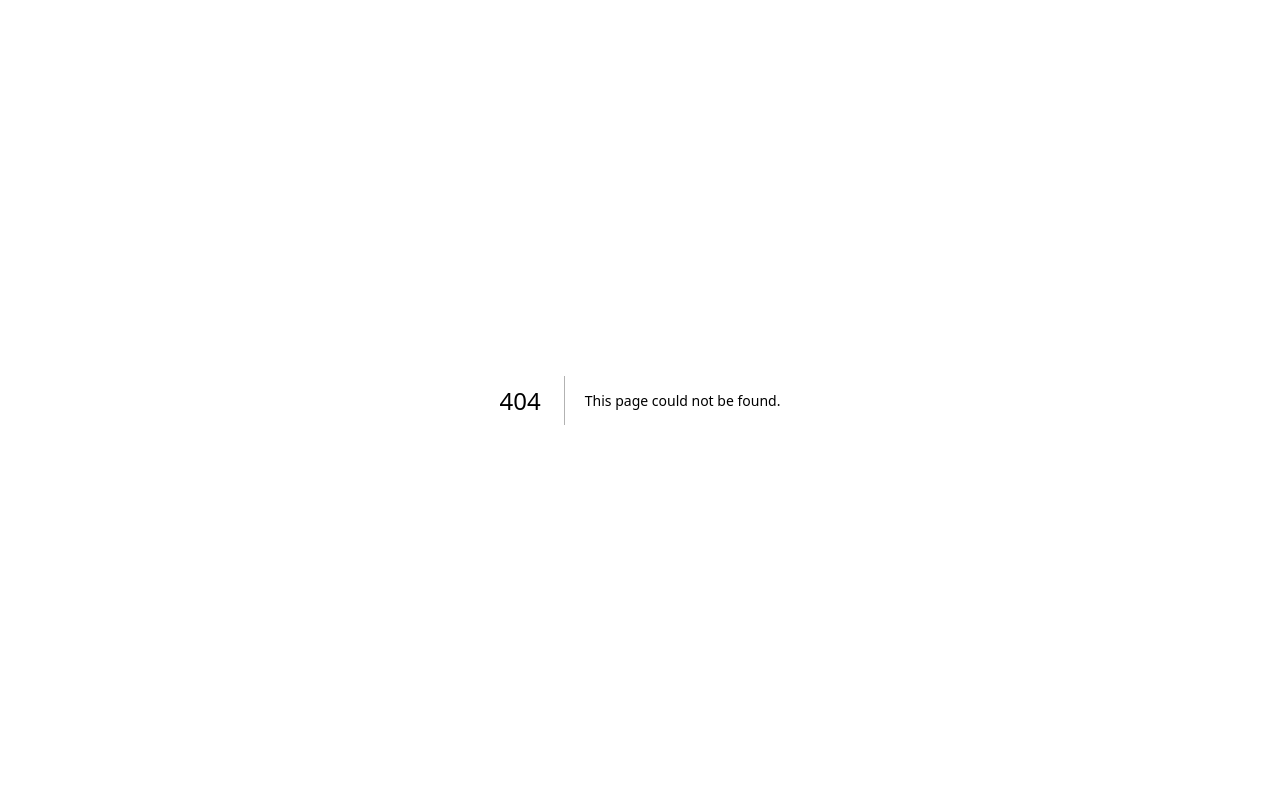
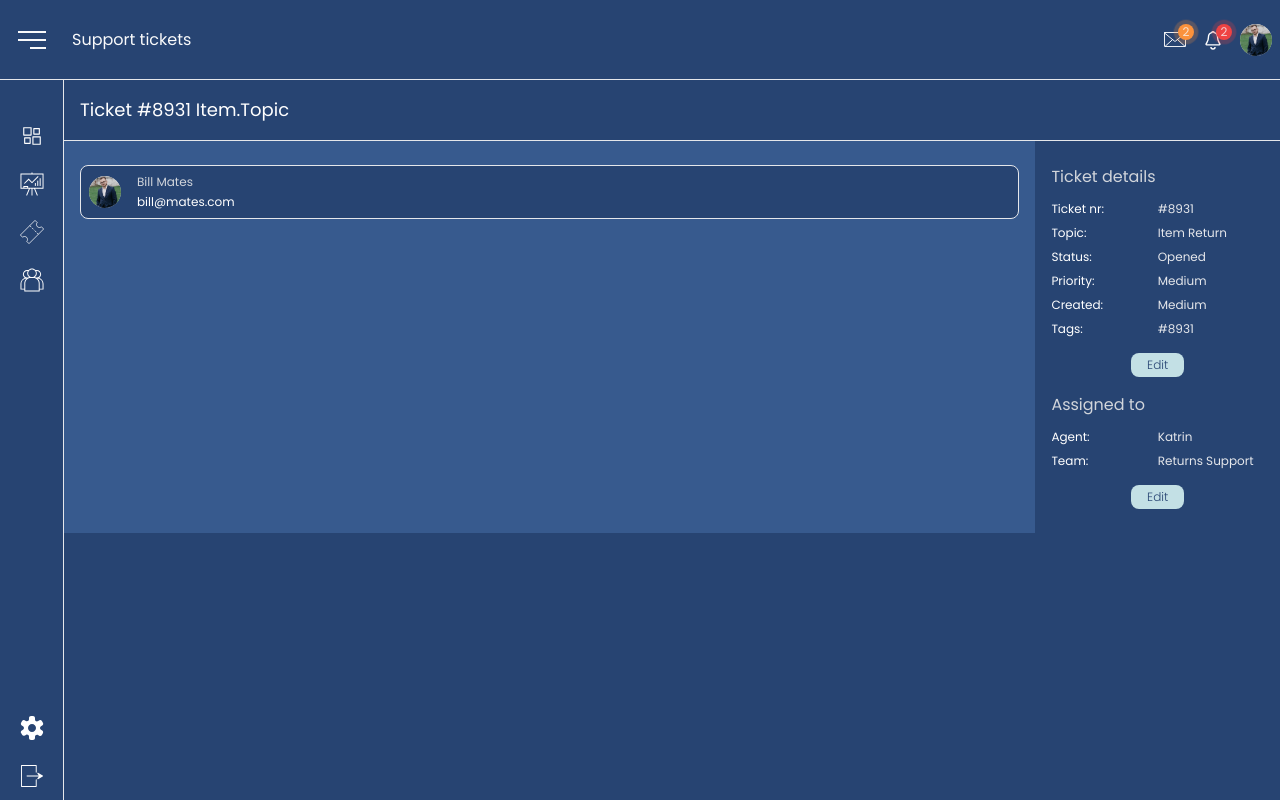
Before and after one commit to manawara/support-tikets-system, a Next.js app: page /tickets/1 in a window 1280 px wide. Before the commit this address had no page. Built offline with nearby package versions, Linux system fonts and the light colour scheme.

Commit message:
Create AssignUser, Card, Message,TicketDetails,FilterTicket and dynamic page ticket

```diff
--- /dev/null
+++ b/app/(dashboard)/tickets/[id]/page.tsx
@@ -0,0 +1,25 @@
+import TicketDetails from '@/components/TicketDetails'
+import AssignUser from '@/components/AssignUser'
+import Card from '@/components/Card'
+import Message from '@/components/Message'
+
+const DetailTicketPage = ({ item }) => {
+  return (
+    <div className="bg-darkBlue  min-h-[calc(100vh-5rem)]">
+      <div className="p-4 border-b border-solid">
+        <h2 className="text-lg capitalize">Ticket #8931 item.topic</h2>
+      </div>
+      <div className="flex flex-col sm:flex-row">
+        <div className="w-full flex gap-4  px-4 py-6 text-xs bg-lightBlue">
+          <Message />
+        </div>
+        <div className="w-[300px] px-4 py-2 ">
+          <TicketDetails title="Ticket details" />
+          <AssignUser title="Assigned to" />
+        </div>
+      </div>
+    </div>
+  )
+}
+
+export default DetailTicketPage
--- /dev/null
+++ b/components/AssignUser.tsx
@@ -0,0 +1,22 @@
+import React from 'react'
+
+const AssignUser = ({ title }) => {
+  return (
+    <div className="flex flex-col my-4">
+      <span className="flex justify-between text-gray-300">{title}</span>
+      <ul className="flex flex-col gap-2 mt-3 text-xs">
+        <li className="grid grid-cols-2">
+          Agent: <span className="text-gray-200">Katrin</span>
+        </li>
+        <li className="grid grid-cols-2">
+          Team: <span className="text-gray-200">Returns Support</span>
+        </li>
+      </ul>
+      <button className="mt-4 font-thin text-xs py-1 px-4 bg-babyBlue self-center rounded-lg text-darkBlue hover:scale-110 duration-200">
+        Edit
+      </button>
+    </div>
+  )
+}
+
+export default AssignUser
--- /dev/null
+++ b/components/Card.tsx
@@ -0,0 +1,7 @@
+import React from 'react'
+
+const Card = ({ children }) => {
+  return <div className="w-full h-max border border-solid p-2 rounded-lg bg-darkBlue">{children}</div>
+}
+
+export default Card
--- a/components/FilterTicket/FilterTicket.tsx
+++ b/components/FilterTicket/FilterTicket.tsx
@@ -1,6 +1,8 @@
 import React from 'react'
 import Input from '../Input'
 import Select from '../Select/Select'
+import sortIcon from '@/public/sort_icon.svg'
+
 const FilterTicket = () => {
   return (
     <div className="bg-lightBlue p-8 flex flex-col sm:flex-row justify-between ">
@@ -14,6 +16,7 @@ const FilterTicket = () => {
             { id: 1, name: 'ticket' },
             { id: 2, name: 'date' },
           ]}
+          icon={sortIcon}
         />
       </div>
     </div>
--- /dev/null
+++ b/components/Message.tsx
@@ -0,0 +1,23 @@
+import React from 'react'
+import Card from './Card'
+import Image from 'next/image'
+import profileIcon from '@/public/profile.jpeg'
+
+const Message = ({ children }) => {
+  return (
+    <Card>
+      <div className="flex gap-4 items-center">
+        <div className="relative top-0 left-0 size-8 rounded-full bg-slate-300 overflow-hidden flex">
+          <Image src={profileIcon} alt="" fill className="object-cover" />
+        </div>
+        <div className="flex flex-col gap-1">
+          <p className="text-gray-300">Bill Mates</p>
+          <div>bill@mates.com</div>
+        </div>
+      </div>
+      {children}
+    </Card>
+  )
+}
+
+export default Message
--- /dev/null
+++ b/components/TicketDetails.tsx
@@ -0,0 +1,35 @@
+import React from 'react'
+
+const TicketDetails = ({ title }) => {
+  return (
+    <div className="flex flex-col my-4">
+      <span className="flex justify-between text-gray-300">{title}</span>
+
+      <ul className="flex flex-col gap-2 mt-3 text-xs">
+        <li className="grid grid-cols-2">
+          Ticket nr: <span className="text-gray-200">#8931</span>
+        </li>
+        <li className="grid grid-cols-2">
+          Topic: <span className="text-gray-200">Item Return</span>
+        </li>
+        <li className="grid grid-cols-2">
+          Status: <span className="text-gray-200">Opened</span>
+        </li>
+        <li className="grid grid-cols-2">
+          Priority: <span className="text-gray-200">Medium</span>
+        </li>
+        <li className="grid grid-cols-2">
+          Created: <span className="text-gray-200">Medium</span>
+        </li>
+        <li className="grid grid-cols-2">
+          Tags: <span className="text-gray-200">#8931</span>
+        </li>
+      </ul>
+      <button className="mt-4 font-thin text-xs py-1 px-4 bg-babyBlue self-center rounded-lg text-darkBlue hover:scale-110 duration-200">
+        Edit
+      </button>
+    </div>
+  )
+}
+
+export default TicketDetails
```
Also changed, not shown: public/trash_icon.svg (added).
